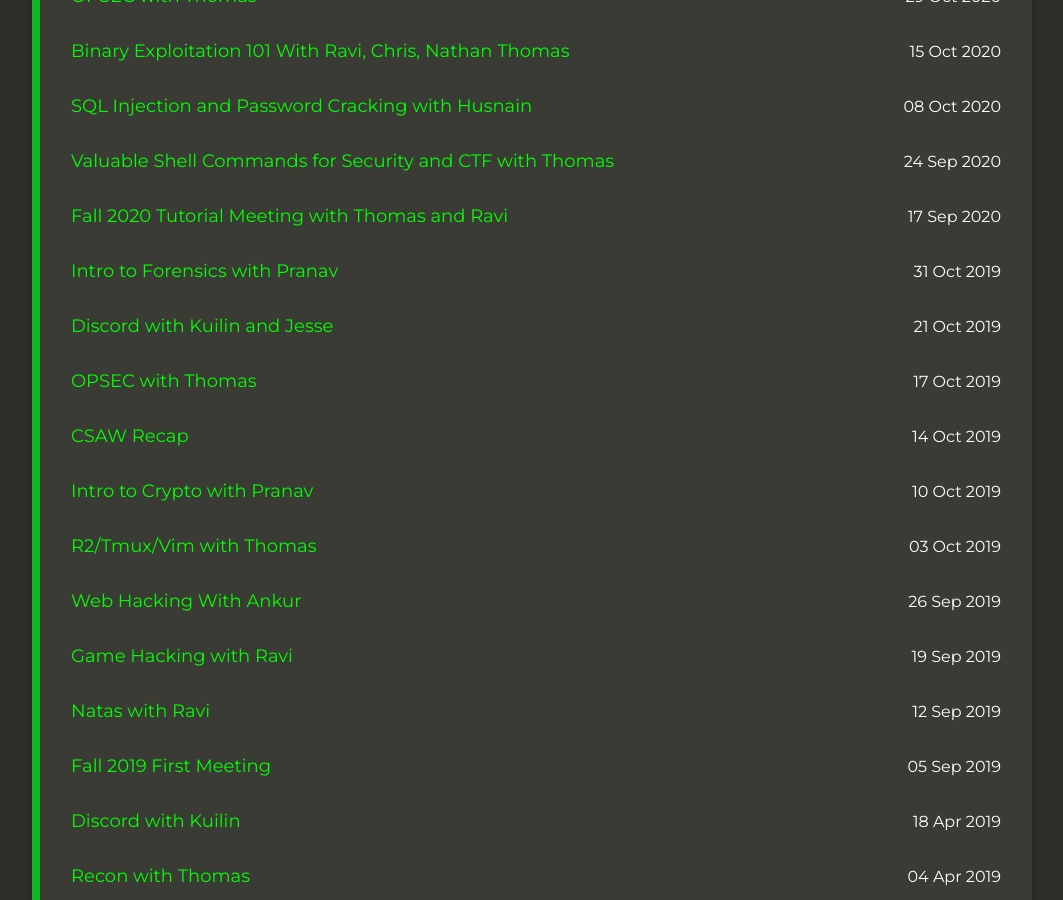
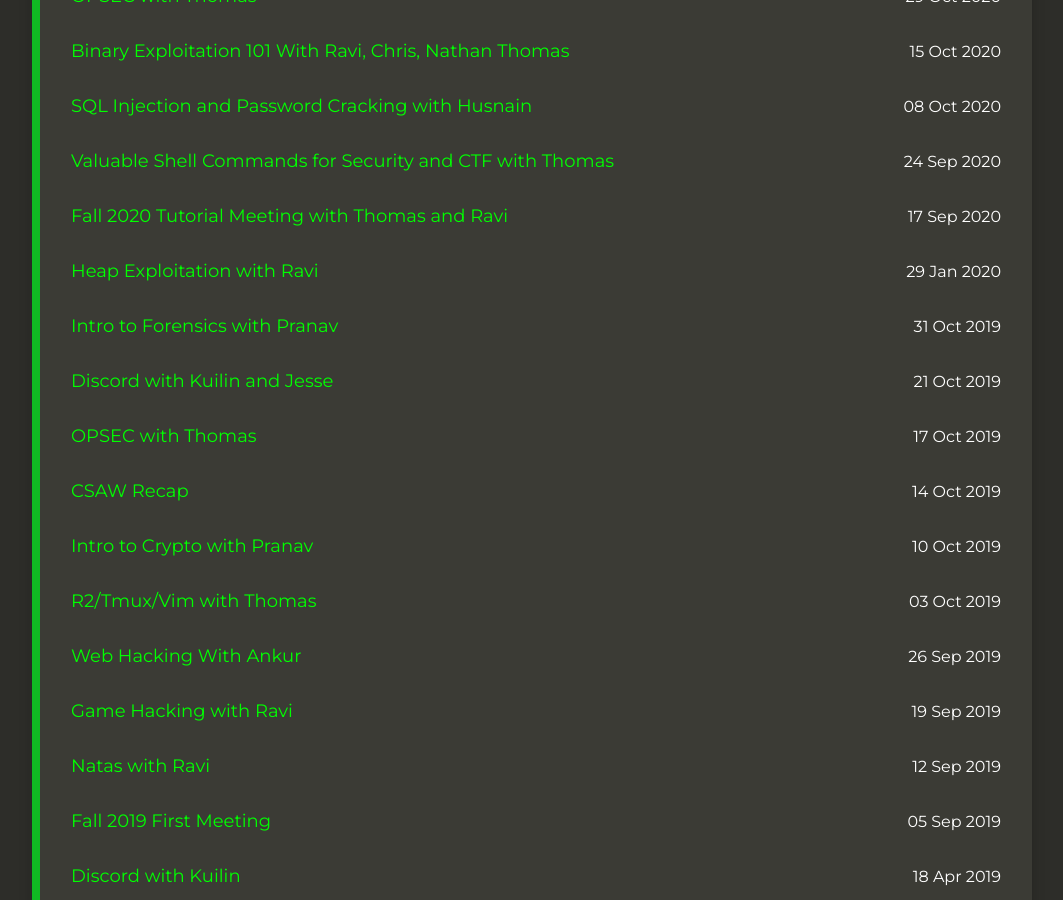
Before and after one commit to sigpwny/sigpwny.github.io-archive, a Jekyll site: the page built from presentation.md, in a window 1280 px wide and 900 px high, scrolled down 433 px. Shown: the whole window, without its empty margins (108-1171 px from the left). Built offline with Jekyll 4.4.1, drawn with Linux system fonts in a browser that asks for light colours; nearby versions of some CDN libraries.

Commit message:
Add heap meeting

```diff
--- a/presentation.md
+++ b/presentation.md
@@ -2,6 +2,11 @@
 layout: page
 title: Presentations
 presentations: [
+  {
+    link: "https://drive.google.com/file/d/13EkyNgQuERUNaDrhUu-K6nTfm5oYzBE9/view?usp=sharing",
+    title: "Heap Exploitation with Ravi",
+    date: "2020-01-29",
+  },
   {
     link: "https://docs.google.com/presentation/d/1hQLtV6Rcu1aum4q2kGEd8cwOTAIzj4NqEu4mPeY_JZA/edit?usp=sharing",
     title: "Web Hacking with Noelle",
```
